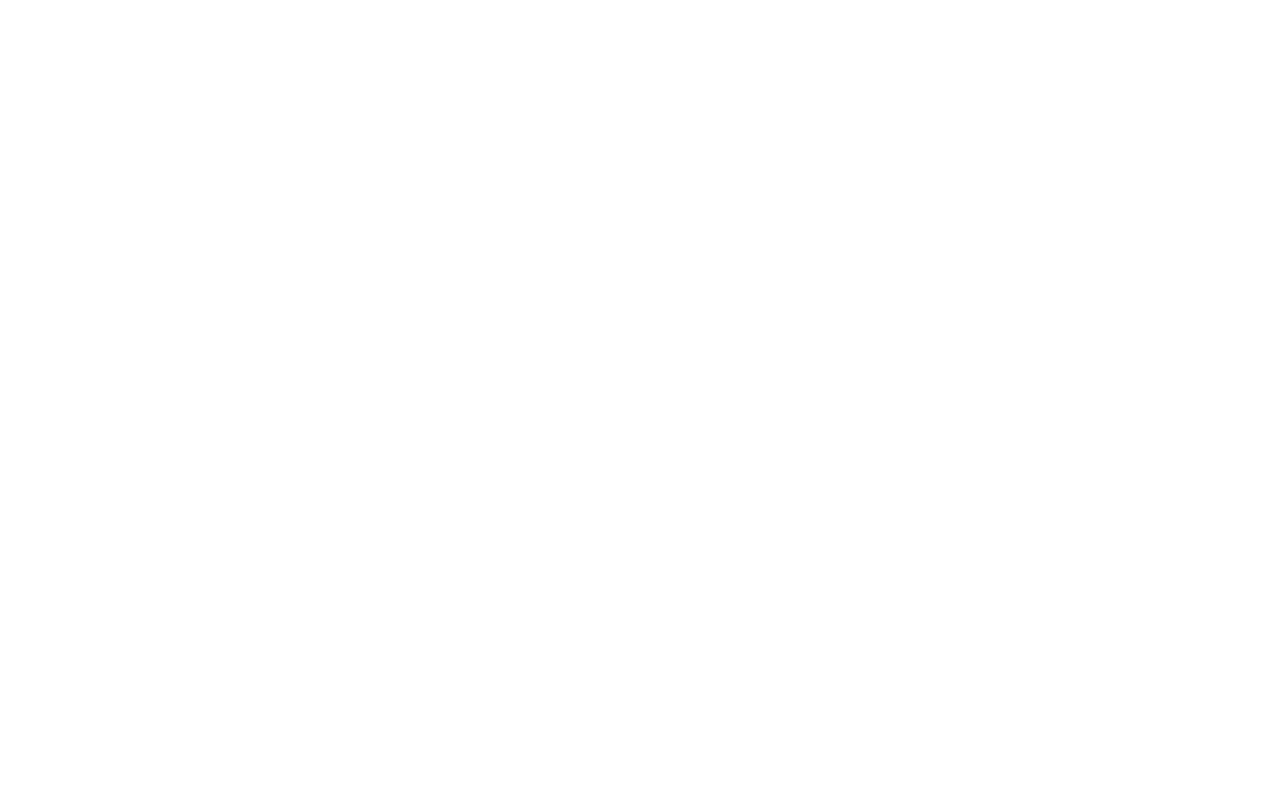
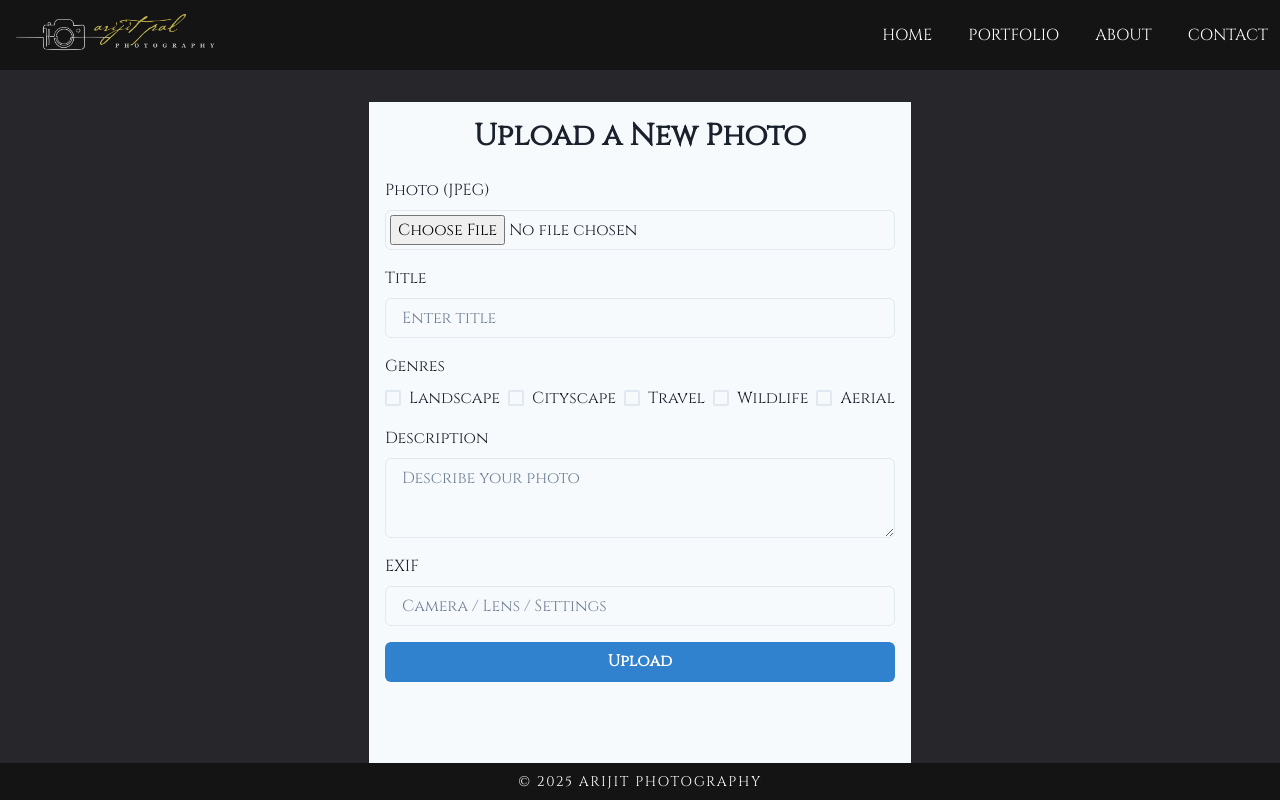
Before and after one commit to arijitdev/arijit-photography-ui, a React (Create React App) app: page /upload in a window 1280 px wide. Before the commit this address had no page. Built offline with nearby package versions, Linux system fonts and the light colour scheme.

Commit message:
Added Upload functionality

```diff
--- a/src/App.jsx
+++ b/src/App.jsx
@@ -8,6 +8,7 @@
 import Aerial from "./pages/genres/Aerial";
 import About from "./pages/About";
 import Contact from "./pages/Contact";
+import Upload from "./pages/Upload";
 
 export default function App() {
     return (
@@ -21,6 +22,7 @@
             <Route path="/portfolio/aerials" element={<Aerial />} />
             <Route path="/about" element={<About />} />
             <Route path="/contact" element={<Contact />} />
+            <Route path="/upload" element={<Upload />} />
         </Routes>
     );
 }
--- a/src/data/photos.jsx
+++ b/src/data/photos.jsx
@@ -1,26 +1,26 @@
 const photos = [
-    { src: "/photos/A Village in Alps.jpg", title: "A Village in Alps", category: "landscape", width: 3, height: 2 },
-    { src: "/photos/Brooklyn Lines.jpg", title: "Brooklyn Lines", category: "landscape", width: 1, height: 1 },
-    { src: "/photos/Dolomites.jpg", title: "Dolomites", category: "landscape", width: 4, height: 3 },
-    { src: "/photos/LakeBled.jpg", title: "Lake Bled", category: "landscape", width: 3, height: 2 },
-    { src: "/photos/Manarola.jpg", title: "Manarola", category: "landscape", width: 3, height: 2 },
-    { src: "/photos/Miraculous Morning.jpg", title: "Miraculous Morning", category: "landscape", width: 3, height: 2 },
-    { src: "/photos/A Village in Alps.jpg", title: "A Village in Alps", category: "cityscape", width: 3, height: 2 },
-    { src: "/photos/Brooklyn Lines.jpg", title: "Brooklyn Lines", category: "cityscape", width: 1, height: 1 },
-    { src: "/photos/Dolomites.jpg", title: "Dolomites", category: "cityscape", width: 4, height: 3 },
-    { src: "/photos/LakeBled.jpg", title: "Lake Bled", category: "cityscape", width: 3, height: 2 },
-    { src: "/photos/Manarola.jpg", title: "Manarola", category: "cityscape", width: 3, height: 2 },
-    { src: "/photos/Miraculous Morning.jpg", title: "Miraculous Morning", category: "travel", width: 3, height: 2 },
-    { src: "/photos/A Village in Alps.jpg", title: "A Village in Alps", category: "travel", width: 3, height: 2 },
-    { src: "/photos/Brooklyn Lines.jpg", title: "Brooklyn Lines", category: "travel", width: 1, height: 1 },
-    { src: "/photos/Dolomites.jpg", title: "Dolomites", category: "wildlife", width: 4, height: 3 },
-    { src: "/photos/LakeBled.jpg", title: "Lake Bled", category: "wildlife", width: 3, height: 2 },
-    { src: "/photos/Manarola.jpg", title: "Manarola", category: "wildlife", width: 3, height: 2 },
-    { src: "/photos/Miraculous Morning.jpg", title: "Miraculous Morning", category: "wildlife", width: 3, height: 2 },
-    { src: "/photos/Miraculous Morning.jpg", title: "Miraculous Morning", category: "aerial", width: 3, height: 2 },
-    { src: "/photos/A Village in Alps.jpg", title: "A Village in Alps", category: "aerial", width: 3, height: 2 },
-    { src: "/photos/Brooklyn Lines.jpg", title: "Brooklyn Lines", category: "aerial", width: 1, height: 1 },
-    { src: "/photos/Dolomites.jpg", title: "Dolomites", category: "aerial", width: 4, height: 3 },
+    { src: "/photos/A Village in Alps.jpg", title: "A Village in Alps", category: "landscape"},
+    { src: "/photos/Brooklyn Lines.jpg", title: "Brooklyn Lines", category: "landscape"},
+    { src: "/photos/Dolomites.jpg", title: "Dolomites", category: "landscape"},
+    { src: "/photos/LakeBled.jpg", title: "Lake Bled", category: "landscape"},
+    { src: "/photos/Manarola.jpg", title: "Manarola", category: "landscape"},
+    { src: "/photos/Miraculous Morning.jpg", title: "Miraculous Morning", category: "landscape"},
+    { src: "/photos/A Village in Alps.jpg", title: "A Village in Alps", category: "cityscape"},
+    { src: "/photos/Brooklyn Lines.jpg", title: "Brooklyn Lines", category: "cityscape"},
+    { src: "/photos/Dolomites.jpg", title: "Dolomites", category: "cityscape"},
+    { src: "/photos/LakeBled.jpg", title: "Lake Bled", category: "cityscape"},
+    { src: "/photos/Manarola.jpg", title: "Manarola", category: "cityscape"},
+    { src: "/photos/Miraculous Morning.jpg", title: "Miraculous Morning", category: "travel"},
+    { src: "/photos/A Village in Alps.jpg", title: "A Village in Alps", category: "travel"},
+    { src: "/photos/Brooklyn Lines.jpg", title: "Brooklyn Lines", category: "travel"},
+    { src: "/photos/Dolomites.jpg", title: "Dolomites", category: "wildlife"},
+    { src: "/photos/LakeBled.jpg", title: "Lake Bled", category: "wildlife"},
+    { src: "/photos/Manarola.jpg", title: "Manarola", category: "wildlife"},
+    { src: "/photos/Miraculous Morning.jpg", title: "Miraculous Morning", category: "wildlife"},
+    { src: "/photos/Miraculous Morning.jpg", title: "Miraculous Morning", category: "aerial"},
+    { src: "/photos/A Village in Alps.jpg", title: "A Village in Alps", category: "aerial"},
+    { src: "/photos/Brooklyn Lines.jpg", title: "Brooklyn Lines", category: "aerial"},
+    { src: "/photos/Dolomites.jpg", title: "Dolomites", category: "aerial"},
 ];
 
 export default photos;
--- /dev/null
+++ b/src/pages/Upload.jsx
@@ -0,0 +1,179 @@
+import React, { useState } from "react";
+import {
+    Flex,
+    Box,
+    Heading,
+    Input,
+    Button,
+    Textarea,
+    FormControl,
+    FormLabel,
+    Text,
+    Stack,
+    Checkbox,
+    CheckboxGroup
+} from "@chakra-ui/react";
+import PageLayout from "../layouts/PageLayout";
+
+export default function UploadForm() {
+    // States for each metadata field + the file
+    const [file, setFile] = useState(null);
+    const [title, setTitle] = useState("");
+    const [genres, setGenres] = useState([]); // e.g. ["landscape","travel"]
+    const [description, setDescription] = useState("");
+    const [exif, setExif] = useState("");
+    const [status, setStatus] = useState("");
+
+    // Handle file selection
+    function handleFileChange(e) {
+        if (e.target.files.length > 0) {
+            setFile(e.target.files[0]);
+        }
+    }
+
+    // The main upload function
+    async function handleUpload() {
+        if (!file) {
+            alert("Please choose a file first!");
+            return;
+        }
+        if (!title) {
+            alert("Please enter a title!");
+            return;
+        }
+
+        setStatus("Uploading...");
+
+        try {
+            const payload = {
+                filename: file.name,
+                title,
+                genres,       // e.g. ["landscape","cityscape"]
+                description,
+                exif
+            };
+
+            // Replace with your actual API Gateway endpoint
+            const res = await fetch("https://<api-id>.execute-api.<region>.amazonaws.com/prod/upload", {
+                method: "POST",
+                headers: { "Content-Type": "application/json" },
+                body: JSON.stringify(payload)
+            });
+
+            const data = await res.json();
+            if (!res.ok) {
+                console.error("Error from upload-lambda", data);
+                setStatus("Upload failed: " + data.error);
+                return;
+            }
+
+            // 2) We got a presignedUrl back
+            const presignedUrl = data.presignedUrl;
+
+            // 3) PUT the file to S3 using the presignedUrl
+            const s3Res = await fetch(presignedUrl, {
+                method: "PUT",
+                headers: {
+                    "Content-Type": file.type
+                },
+                body: file
+            });
+
+            if (!s3Res.ok) {
+                console.error("Error uploading to S3", s3Res);
+                setStatus("Upload failed on S3 PUT");
+                return;
+            }
+
+            setStatus("Upload successful!");
+        } catch (err) {
+            console.error(err);
+            setStatus("Upload failed: " + err.message);
+        }
+    }
+
+    return (
+        <PageLayout>
+            <Flex
+                flex="1"
+                minH="85vh"
+                bgColor="#27272b"
+                fontFamily="'Cinzel', serif"
+                width="100%"
+            >
+                <Box maxW="600px" mx="auto" mt={8} p={4} bg="gray.50">
+                    <Heading fontFamily="'Cinzel', serif" mb={6} size="lg" textAlign="center">
+                        Upload a New Photo
+                    </Heading>
+                    <Stack spacing={4}>
+
+                        {/* File input */}
+                        <FormControl>
+                            <FormLabel>Photo (JPEG)</FormLabel>
+                            <Input
+                                px={{ base: 1, md: 1 }}    // Overall horizontal padding
+                                py={{ base: 1, md: 1 }}    // Overall vertical padding
+                                type="file"
+                                accept="image/jpeg"
+                                onChange={handleFileChange}
+                            />
+                        </FormControl>
+
+                        {/* Title */}
+                        <FormControl>
+                            <FormLabel>Title</FormLabel>
+                            <Input
+                                placeholder="Enter title"
+                                value={title}
+                                onChange={(e) => setTitle(e.target.value)}
+                            />
+                        </FormControl>
+
+                        {/* Genres (Checkboxes) */}
+                        <FormControl>
+                            <FormLabel>Genres</FormLabel>
+                            <CheckboxGroup
+                                colorScheme="blue"
+                                value={genres}
+                                onChange={(val) => setGenres(val)} // val is an array of selected values
+                            >
+                                <Stack spacing={2} direction="row" flexWrap="wrap">
+                                    <Checkbox value="landscape">Landscape</Checkbox>
+                                    <Checkbox value="cityscape">Cityscape</Checkbox>
+                                    <Checkbox value="travel">Travel</Checkbox>
+                                    <Checkbox value="wildlife">Wildlife</Checkbox>
+                                    <Checkbox value="aerial">Aerial</Checkbox>
+                                </Stack>
+                            </CheckboxGroup>
+                        </FormControl>
+
+                        {/* Description */}
+                        <FormControl>
+                            <FormLabel>Description</FormLabel>
+                            <Textarea
+                                placeholder="Describe your photo"
+                                value={description}
+                                onChange={(e) => setDescription(e.target.value)}
+                            />
+                        </FormControl>
+
+                        {/* EXIF */}
+                        <FormControl>
+                            <FormLabel>EXIF</FormLabel>
+                            <Input
+                                placeholder="Camera / Lens / Settings"
+                                value={exif}
+                                onChange={(e) => setExif(e.target.value)}
+                            />
+                        </FormControl>
+
+                        <Button colorScheme="blue" onClick={handleUpload}>
+                            Upload
+                        </Button>
+                        <Text>{status}</Text>
+                    </Stack>
+                </Box>
+            </Flex>
+        </PageLayout>
+    );
+}
```
